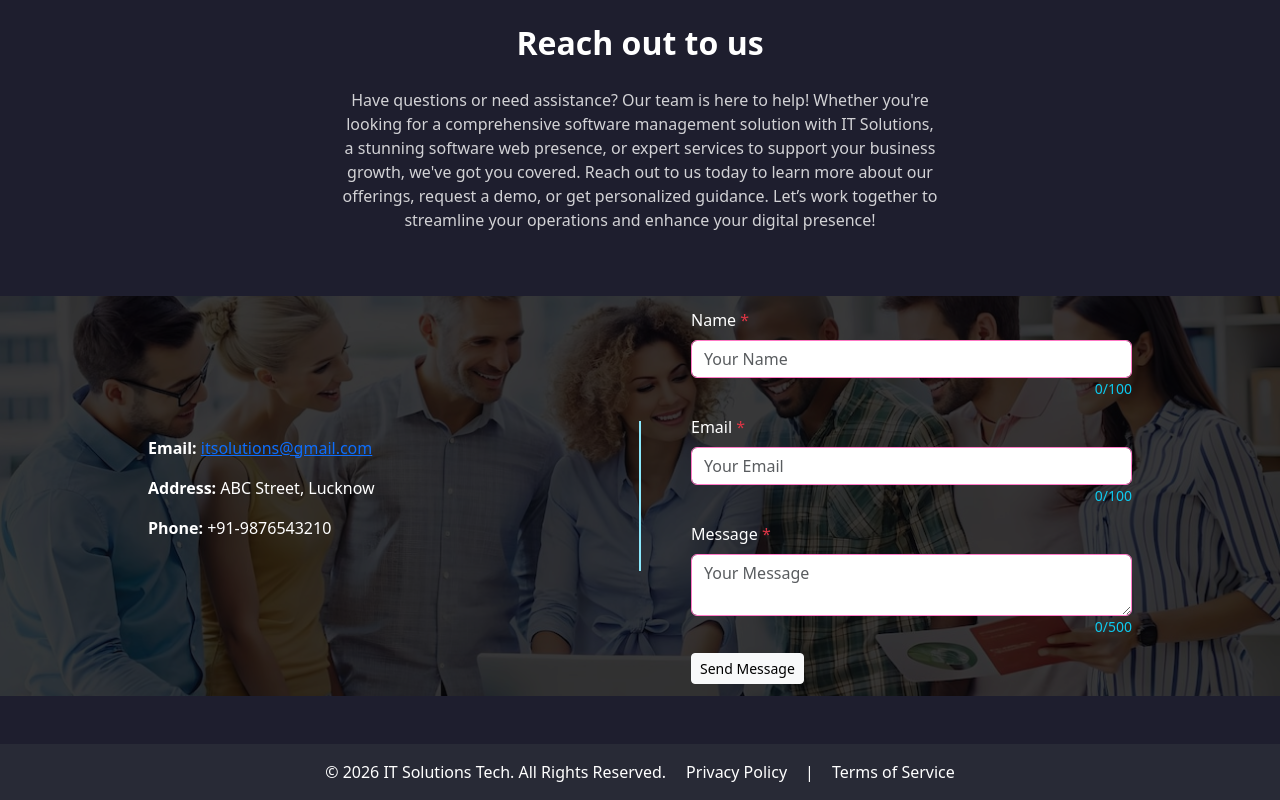
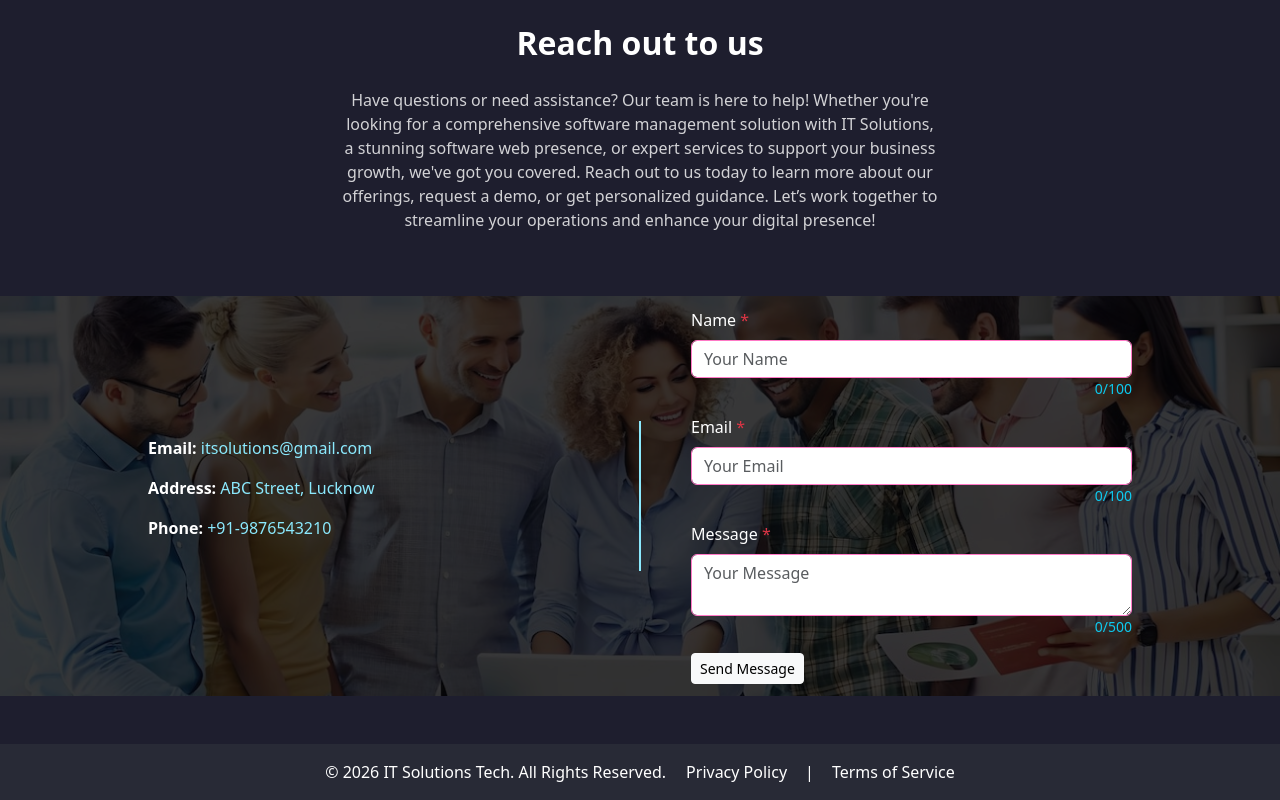
Before and after one commit to kkpathak2000/IT-company-website-Page-React.js, a React (Create React App) app in the folder Client/: page / in a window 1280 px wide. Shown: the part 1690-2490 px from the top of the page. Built offline with nearby package versions, Linux system fonts and the light colour scheme.

Commit message:
feat: add actionable contact links and accessible styling
Co-authored-by: kkpathak2000 <183521642+kkpathak2000@users.noreply.github.com>

```diff
--- a/Client/src/App.css
+++ b/Client/src/App.css
@@ -204,6 +204,25 @@ body {
   flex: 1;
   padding: 20px;
   border-radius: 10px;
+}
+
+.contact-info a {
+  color: #8BE9FD;
+  text-decoration: none;
+  transition: color 0.3s ease;
+}
+
+.contact-info a:hover,
+.contact-info a:focus,
+.contact-info a:focus-visible {
+  color: #FF79C6;
+  text-decoration: underline;
+}
+
+.contact-info a:focus-visible {
+  outline: 2px solid #FF79C6;
+  outline-offset: 4px;
+  border-radius: 4px;
 }
 
 .contact-overlay .separator {
--- a/Client/src/components/Contact.js
+++ b/Client/src/components/Contact.js
@@ -56,8 +56,8 @@ const Contact = () => {
         <div className="contact-overlay">
           <div className="contact-info">
             <p><strong>Email:</strong> <a href="mailto:itsolutions@gmail.com">itsolutions@gmail.com</a></p>
-            <p><strong>Address:</strong> ABC Street, Lucknow</p>
-            <p><strong>Phone:</strong> +91-9876543210</p>
+            <p><strong>Address:</strong> <a href="https://www.google.com/maps/search/?api=1&query=ABC+Street,+Lucknow" target="_blank" rel="noopener noreferrer" title="View on Google Maps">ABC Street, Lucknow</a></p>
+            <p><strong>Phone:</strong> <a href="tel:+919876543210" title="Call us">+91-9876543210</a></p>
           </div>
 
           <div className="separator"></div>
```
Also changed, not shown: 1 other file (tests, documents, lock files or other folders).
